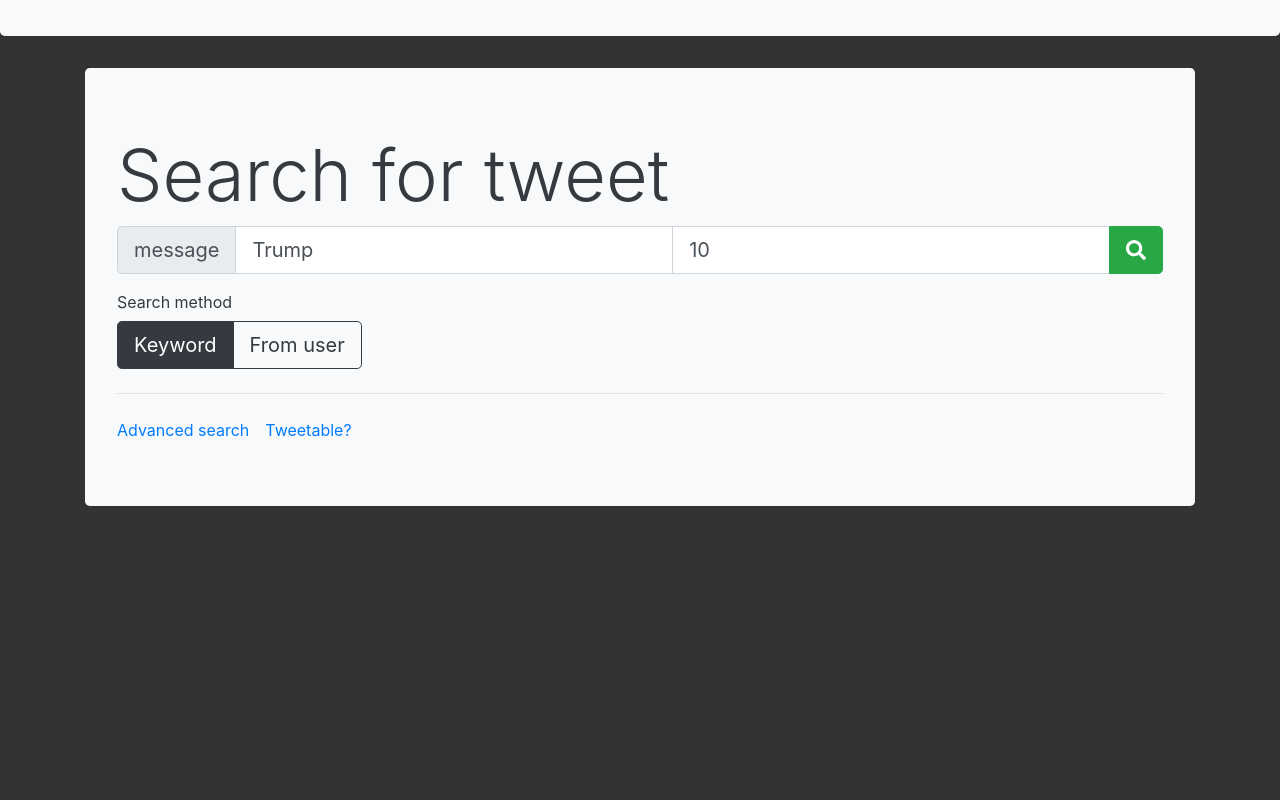
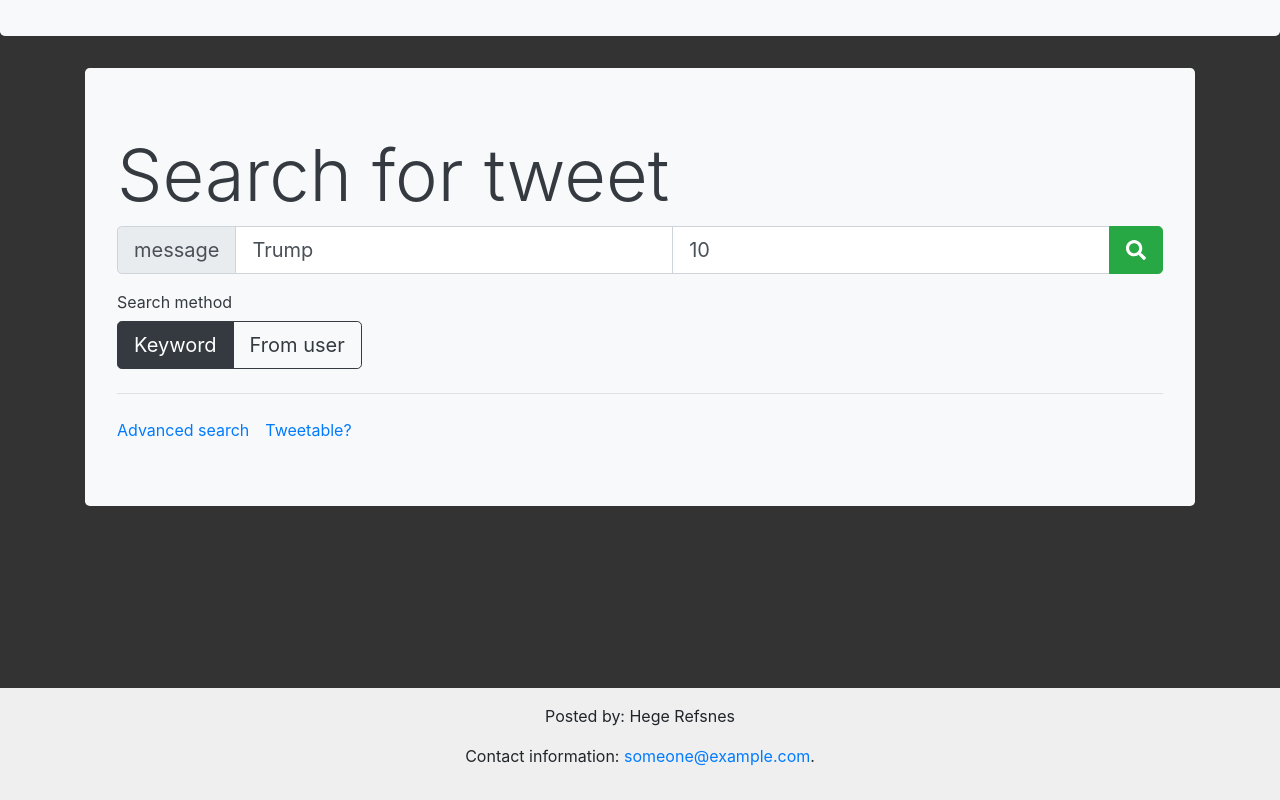
Before and after one commit to zackotterstrom/SAoT, a Vue app: page / in a window 1280 px wide. Shown: the part 234-1034 px from the top of the page. Before the commit the page ends 800 px from the top, so only its background shows below. Built offline with nearby package versions, Linux system fonts and the light colour scheme.

Commit message:
WE DID IT, WE MADE VUE SUBMIT TO OUR WILL!!!!!!!!

```diff
--- a/src/App.vue
+++ b/src/App.vue
@@ -3,7 +3,9 @@
     Header
     #app
       router-view
+    #spookydiv
 
+    Footer
 </template>
 
 <script lang="ts">
@@ -24,6 +26,10 @@ export default class Home extends Vue {}
 <style lang="sass">
   .wrapper, html
     background-color: #333
+
+  #spookydiv
+    min-height: 150px;
+
   .link
     cursor: pointer
     color: #28a745
--- a/src/components/Footer.vue
+++ b/src/components/Footer.vue
@@ -1,9 +1,9 @@
-<template lang="pug">
-    Footer(color="blue").font-small.pt-4.mt-4
-        container.text-left
-            row
-                colum(sm="6")
-                    h5 Footer Content
+<template lang="html">
+    <footer>
+        <p>Posted by: Hege Refsnes</p>
+        <p>Contact information: <a href="mailto:someone@example.com">
+        someone@example.com</a>.</p>
+    </footer>
 </template>
 
 <script lang="ts">
@@ -11,16 +11,19 @@ import { Component, Vue } from 'vue-property-decorator';
 
 @Component
 export default class Footer extends Vue {
-    goHome() {
-      this.$router.push("/");
-    };
 
-    goAbout() {
-      this.$router.push("/about");
-    };
 };
 </script>
 
 <style scoped lang="sass">
-
+    footer
+        position: sticky;
+        display: block;
+        right: 0;
+        bottom: -100%;
+        left: 0;
+        padding: 1rem;
+        background-color: #efefef;
+        text-align: center;
+        position-
 </style>
```
